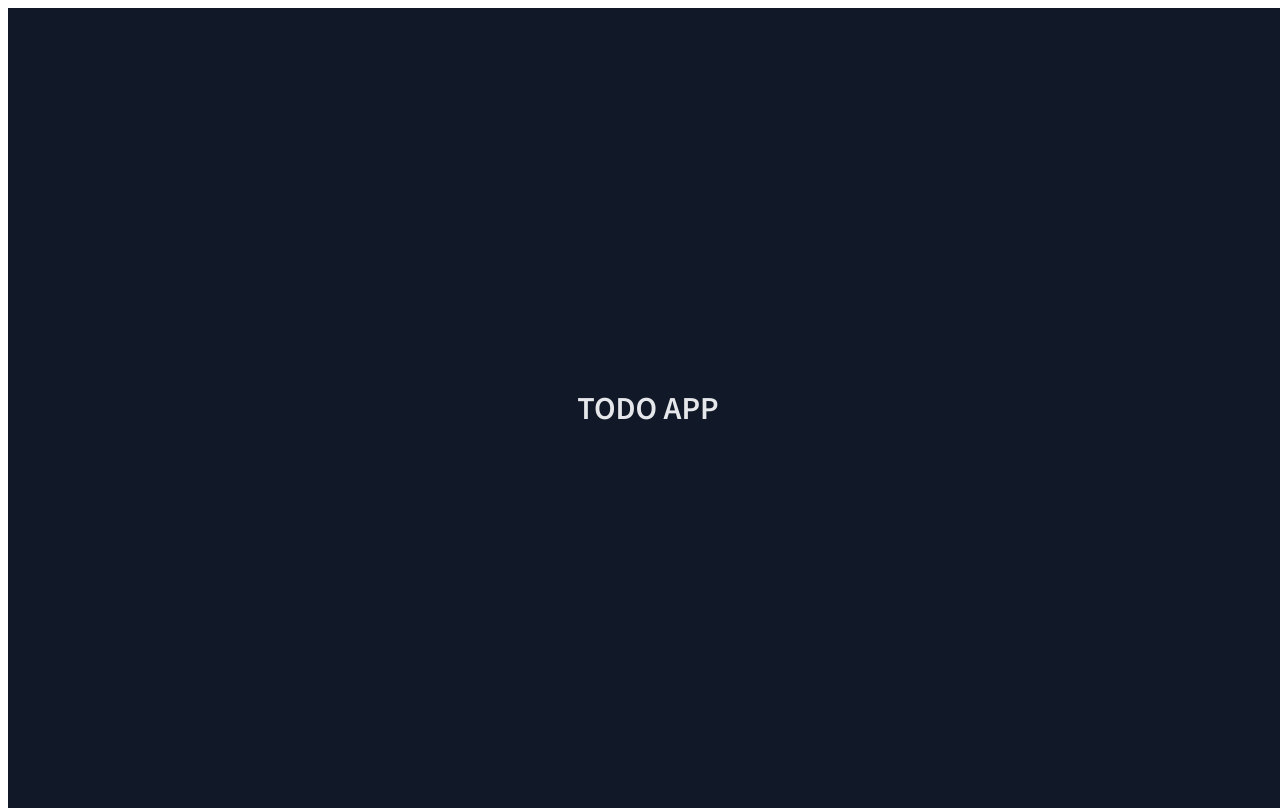
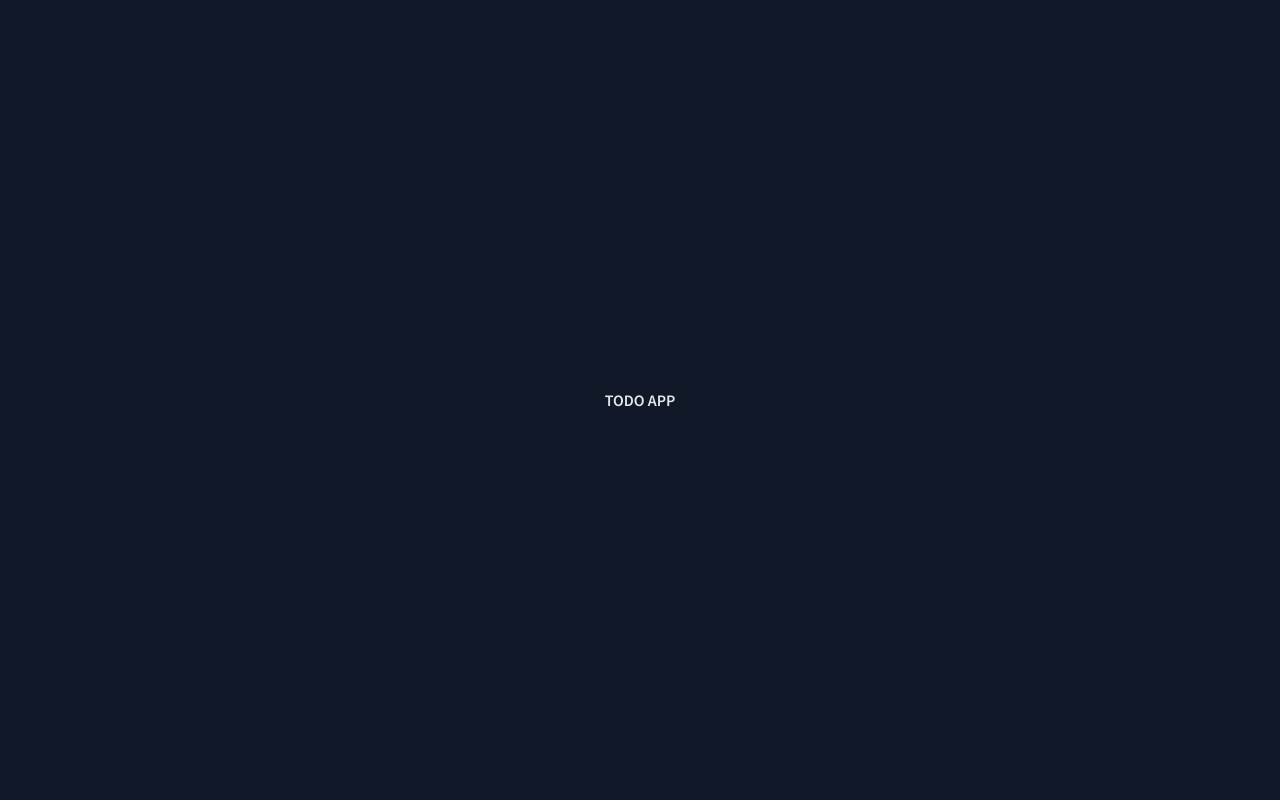
Before and after one commit to jairo-sousa/boracodar-submissions, a React (Vite) app: page / in a window 1280 px wide. Built offline with nearby package versions, Linux system fonts and the light colour scheme.

Commit message:
build: add chakra ui

```diff
--- a/package.json
+++ b/package.json
@@ -9,6 +9,10 @@
     "preview": "vite preview"
   },
   "dependencies": {
+    "@chakra-ui/react": "^2.5.5",
+    "@emotion/react": "^11.10.6",
+    "@emotion/styled": "^11.10.6",
+    "framer-motion": "^10.10.0",
     "react": "^18.2.0",
     "react-dom": "^18.2.0"
   },
--- a/src/main.tsx
+++ b/src/main.tsx
@@ -2,9 +2,12 @@
 import ReactDOM from "react-dom/client";
 import { App } from "./App";
 import "./styles/global.css";
+import { ChakraProvider } from "@chakra-ui/react";
 
 ReactDOM.createRoot(document.getElementById("root") as HTMLElement).render(
 	<React.StrictMode>
-		<App />
+		<ChakraProvider>
+			<App />
+		</ChakraProvider>
 	</React.StrictMode>
 );
```
Also changed, not shown: 1 other file (tests, documents, lock files or other folders).
